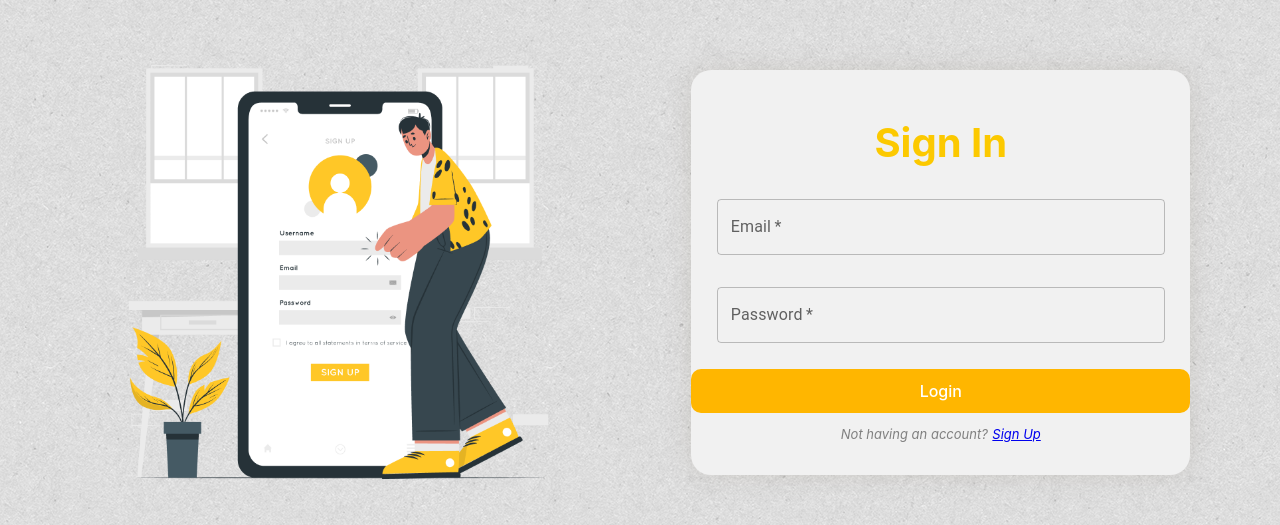
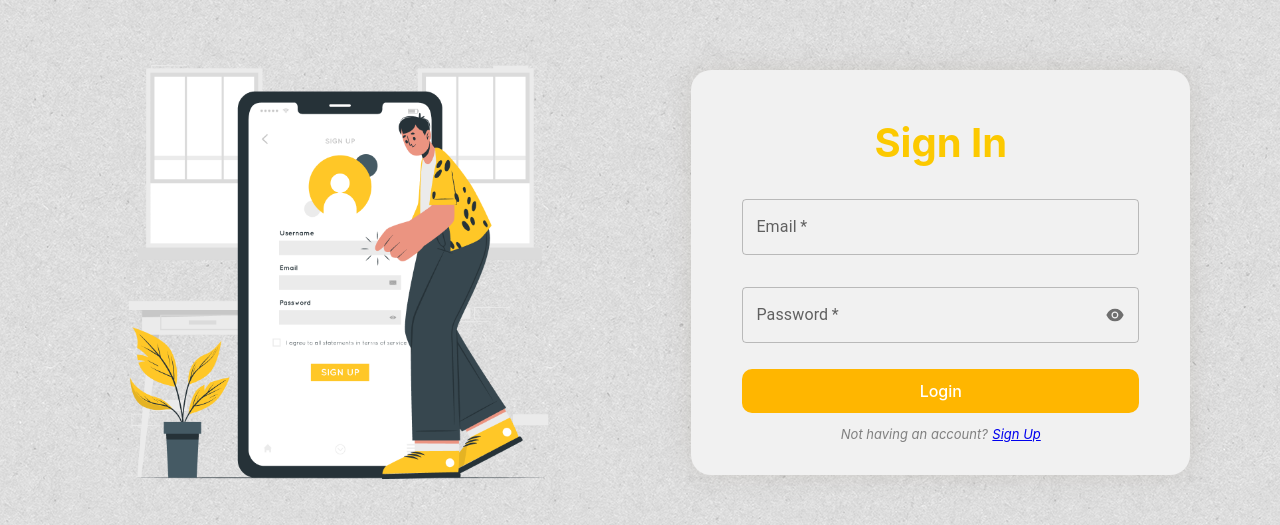
Before and after one commit to ammrit2312/team_t3_morgan_stanley, a React (Create React App) app in the folder client/: page / in a window 1280 px wide. Shown: the part 172-697 px from the top of the page. Built offline with nearby package versions, Linux system fonts and the light colour scheme.

Commit message:
Sign In and Sign Up changes

```diff
--- a/client/src/components/design/FormComponents/EmailField/index.jsx
+++ b/client/src/components/design/FormComponents/EmailField/index.jsx
@@ -1,14 +1,55 @@
-import React from 'react'
-import styles from '../fieldStyles.module.css'
+import React, {useState,useEffect} from "react";
+import styles from "../fieldStyles.module.css";
 
-import TextField from '@mui/material/TextField';
+import { regexValidateEmail } from "../../../../utils/regex.utils";
 
-const EmailField = ({label="Email", variant="outlined", fullWidth=true, required}) => {
+import TextField from "@mui/material/TextField";
+
+const EmailField = ({
+  label = "Email",
+  variant = "outlined",
+  fullWidth = true,
+  required,
+  onChange=()=>{},
+  email=""
+}) => {
+  // States
+  const [emailState, setEmailState] = useState("normal");
+  const [helpText, setHelpText] = useState("");
+
+  useEffect(() => {
+    if (email.length === 0) {
+      setEmailState("normal");
+      setHelpText("");
+      return;
+    }
+    // RegEx check for email
+    if (regexValidateEmail(email)) {
+      setEmailState("success");
+      setHelpText("Valid email");
+    } else {
+      setEmailState("error");
+      setHelpText("Invalid email, check the format");
+    }
+  }, [email]);
+
   return (
     <div className={styles.container}>
-        <TextField label={label} variant={variant} fullWidth={fullWidth} type="email" required={required}/>
+      <TextField
+        label={label}
+        variant={variant}
+        fullWidth={fullWidth}
+        type="email"
+        required={required}
+        onChange={(e) => {
+          onChange(e.target.value);
+        }}
+        state={emailState}
+        value={email}
+        helperText={helpText}
+      />
     </div>
-  )
-}
+  );
+};
 
-export default EmailField
+export default EmailField;
--- a/client/src/components/design/FormComponents/PasswordField/index.jsx
+++ b/client/src/components/design/FormComponents/PasswordField/index.jsx
@@ -1,14 +1,71 @@
-import React from 'react'
-import styles from '../fieldStyles.module.css'
+import React, { useState, useEffect } from "react";
+import styles from "../fieldStyles.module.css";
 
-import TextField from '@mui/material/TextField';
+import { regExpPassword } from "../../../../constants/regex.constants";
 
-const PasswordField = ({label="Password", variant="outlined", fullWidth=true, required}) => {
+import TextField from "@mui/material/TextField";
+import { AiFillEye, AiFillEyeInvisible } from "react-icons/ai";
+import InputAdornment from "@mui/material/InputAdornment";
+
+const PasswordField = ({
+  label = "Password",
+  variant = "outlined",
+  fullWidth = true,
+  required,
+  onChange = () => {},
+  password = "",
+  useRegex = true,
+}) => {
+  // states
+  const [type, setType] = useState("password");
+  const [state, setState] = useState("normal");
+  const [helpText, setHelpText] = useState("");
+
+  useEffect(() => {
+    // Regex is diabled at SignIn Page therefore this if statement is used.
+    if (!useRegex) {
+      return;
+    }
+    if (password.length === 0) {
+      setState("normal");
+      setHelpText("");
+      return;
+    }
+    // RegEx check for password validation
+    if (regExpPassword.test(password)) {
+      setState("success");
+      setHelpText("Valid password");
+      return;
+    } else {
+      setState("warning");
+      setHelpText("Invalid password");
+    }
+  }, [password]);
+
   return (
     <div className={styles.container}>
-        <TextField label={label} variant={variant} fullWidth={fullWidth} type="password" required={required}/>
+      <TextField
+        label={label}
+        variant={variant}
+        fullWidth={fullWidth}
+        type={type}
+        required={required}
+        onChange={(e) => {
+          onChange(e.target.value);
+        }}
+        state={state}
+        value={password}
+        InputProps={{
+          endAdornment: (
+            <InputAdornment position="end">
+              {type === 'password' ? <AiFillEye onClick={()=>setType('text')} className={styles.eyeicon}/> : <AiFillEyeInvisible onClick={()=>setType('password')} className={styles.eyeicon}/>}
+            </InputAdornment>
+          ),
+        }}
+        helperText={helpText}
+      />
     </div>
-  )
-}
+  );
+};
 
-export default PasswordField
+export default PasswordField;
--- a/client/src/components/design/FormComponents/fieldStyles.module.css
+++ b/client/src/components/design/FormComponents/fieldStyles.module.css
@@ -1,5 +1,10 @@
 .container{
     box-sizing: border-box;
     width: 100%;
-    padding: 2vh 2vw;
+    padding: 2vh 0;
 }
+
+.eyeicon{
+    cursor: pointer;
+    font-size: 1.25rem;
+}
--- a/client/src/components/utils/routes/SignedOutRouter.jsx
+++ b/client/src/components/utils/routes/SignedOutRouter.jsx
@@ -53,11 +53,11 @@ export default function SignedOutRouter() {
 
 // Generic Pages
 const SignUpPage = Loadable(
-    lazy(() => import("../../../pages/Auth/SignUpPage"))
+    lazy(() => import("../../../pages/auth/SignUpPage"))
 );
 
 const SignInPage = Loadable(
-    lazy(()=>import("../../../pages/Auth/SignInPage")),
+    lazy(()=>import("../../../pages/auth/SignInPage")),
 );
 
 const ContactUsPage = Loadable(
--- a/client/src/constants/regex.constants.js
+++ b/client/src/constants/regex.constants.js
@@ -1,17 +1,3 @@
-/**
- * For: Username
- * @type {RegExp}
- * Conditions:
- * - Must be lowercase only. Upper case letters are not allowed.
- * - Must start with a lowercase letter.
- * - Must contain atleast one lowercase letter
- * - Must contain at least one number
- * - Must be atleast 5 characters long
- * - Underscore is allowed
- * - period is allowed
- */
-export const regExpUsername = /^[a-z][a-z0-9_.]{1,29}$/;
-
 export const regExpEmail = /^([a-zA-Z0-9._%-]+@[a-zA-Z0-9.-]+\.[a-zA-Z]{2,6})$/;
 
 /**
--- a/client/src/hooks/firebase/useFirebaseErrorHandler.js
+++ b/client/src/hooks/firebase/useFirebaseErrorHandler.js
@@ -10,7 +10,6 @@ import showNotification from "../../utils/notifications.utils";
 
 /**
  * @author Mayank1403 <mayank1403@gmail.com>
- * @author tanishqvyas <tanishqvyas069@gmail.com>
  * @description - Custom useErrorHandlers hook to handle firebase errors side-effects.
  * @returns {Object} - Object containing various error handlers. A list of which is as follows:
  *  - firebaseErrorHandler
--- a/client/src/pages/auth/SignInPage.jsx
+++ b/client/src/pages/auth/SignInPage.jsx
@@ -1,5 +1,5 @@
-import React from "react";
-import styles from "./Auth.module.css";
+import React, { useState } from "react";
+import styles from "./auth.module.css";
 import { Link } from "react-router-dom";
 
 import EmailField from "../../components/design/FormComponents/EmailField";
@@ -13,17 +13,20 @@ import Wave from "../../assets/Top_wave.svg";
 import { colors } from "../../constants/colors.constants";
 
 const SignInPage = () => {
+  const [email, setEmail] = useState();
+  const [password, setPassword] = useState();
+
   return (
     <div className={styles.container}>
       <div className={styles.innerContainer}>
         <div className={styles.leftContainer}>
-          <img src={img} alt="sign-in" className={styles.imageStyle}/>
+          <img src={img} alt="sign-in" className={styles.imageStyle} />
         </div>
         <div className={styles.rightContainer}>
           <form className={styles.formWrapper}>
-          <div className={styles.heading}>Sign In</div>
-            <EmailField required={true}/>
-            <PasswordField required={true}/>
+            <div className={styles.heading}>Sign In</div>
+            <EmailField required={true} onChange={setEmail} email={email}/>
+            <PasswordField required={true} onChange={setPassword} password={password} useRegex={false}/>
             <Button
               value="Login"
               customStyles={{
@@ -36,7 +39,10 @@ const SignInPage = () => {
               }}
             />
             <div>
-              <span className={styles.text}>Not having an account?</span> <Link to="/volunteer/sign-up" className={styles.link}>Sign Up</Link>
+              <span className={styles.text}>Not having an account?</span>{" "}
+              <Link to="/volunteer/sign-up" className={styles.link}>
+                Sign Up
+              </Link>
             </div>
           </form>
         </div>
--- a/client/src/pages/auth/SignUpPage.jsx
+++ b/client/src/pages/auth/SignUpPage.jsx
@@ -1,5 +1,5 @@
-import React from "react";
-import styles from "./Auth.module.css";
+import React, {useState} from "react";
+import styles from "./auth.module.css";
 import { Link } from "react-router-dom";
 
 import EmailField from "../../components/design/FormComponents/EmailField";
@@ -12,6 +12,10 @@ import img from "../../assets/images/sign-up.svg";
 import { colors } from "../../constants/colors.constants";
 
 const SignUpPage = () => {
+
+  const [email, setEmail] = useState();
+  const [password, setPassword] = useState();
+
   return (
     <div className={styles.container}>
       <div className={styles.innerContainer}>
@@ -21,8 +25,8 @@ const SignUpPage = () => {
         <form className={styles.rightContainer}>
           <div className={styles.formWrapper}>
           <div className={styles.heading}>Sign Up</div>
-            <EmailField required={true}/>
-            <PasswordField required={true}/>
+          <EmailField required={true} onChange={setEmail} email={email}/>
+            <PasswordField required={true} onChange={setPassword} password={password}/>
             <Button
               value="Sign Up"
               customStyles={{
--- a/client/src/pages/auth/auth.module.css
+++ b/client/src/pages/auth/auth.module.css
@@ -36,7 +36,7 @@
   box-shadow: 0px 0px 25px rgba(151, 145, 131, 0.25);
   border-radius: 20px;
   margin: 0 4vw;
-  padding: 4vh 0;
+  padding: 4vh 4vw;
   background-color: #f1f1f1;
 }
 
--- a/client/src/utils/regex.utils.js
+++ b/client/src/utils/regex.utils.js
@@ -1,11 +1,4 @@
-import { regExpUsername, regExpEmail, regExpPassword } from "../constants/regex.constants";
-
-/**
- *
- * @param {String} username username entered by the user
- * @returns it returns true if the username is valid, i.e. it matches the specified regex else it returns false
- */
-export const regexValidate = (username) => regExpUsername.test(username);
+import { regExpEmail, regExpPassword } from "../constants/regex.constants";
 
 /**
  *
```
Also changed, not shown: 1 other file (tests, documents, lock files or other folders).
